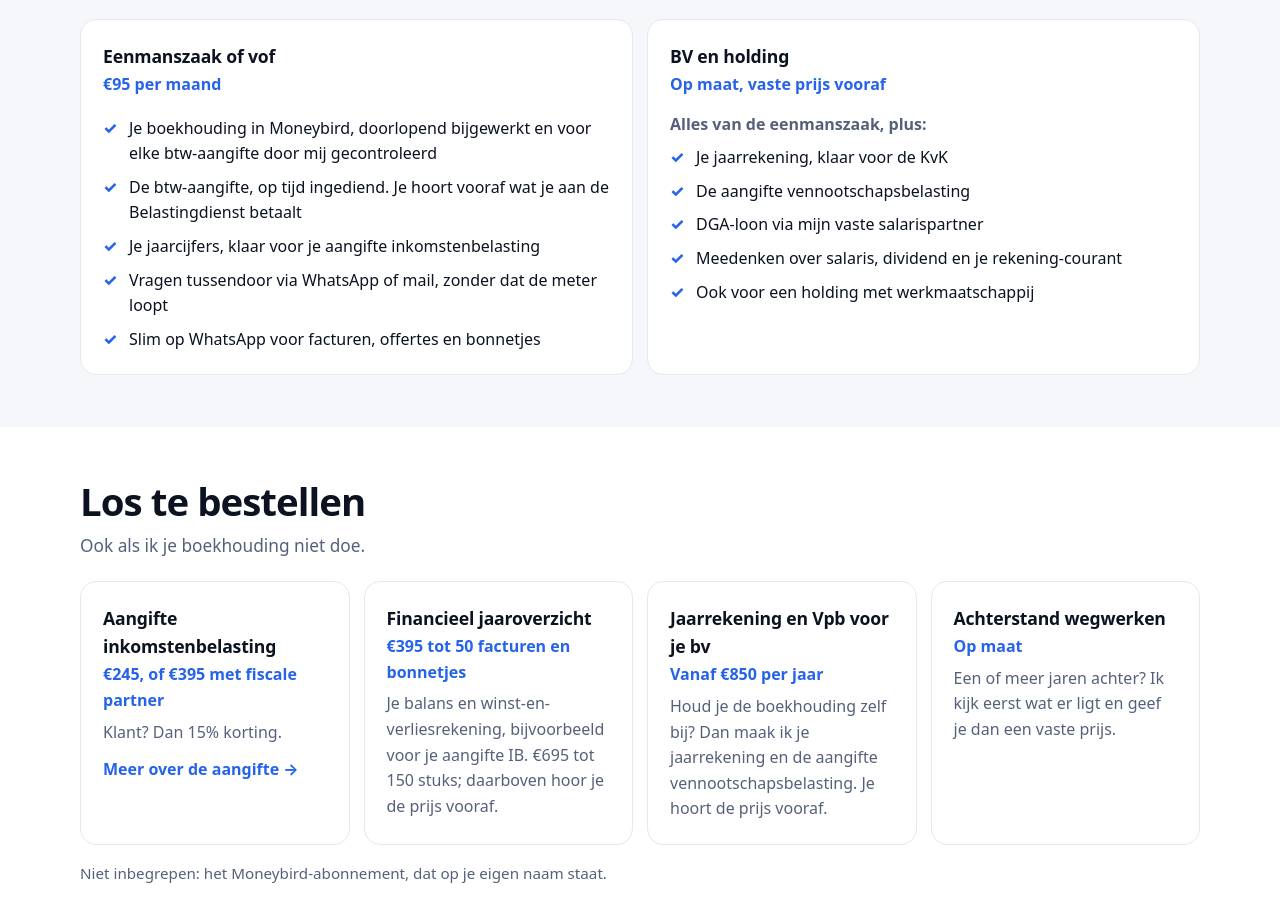
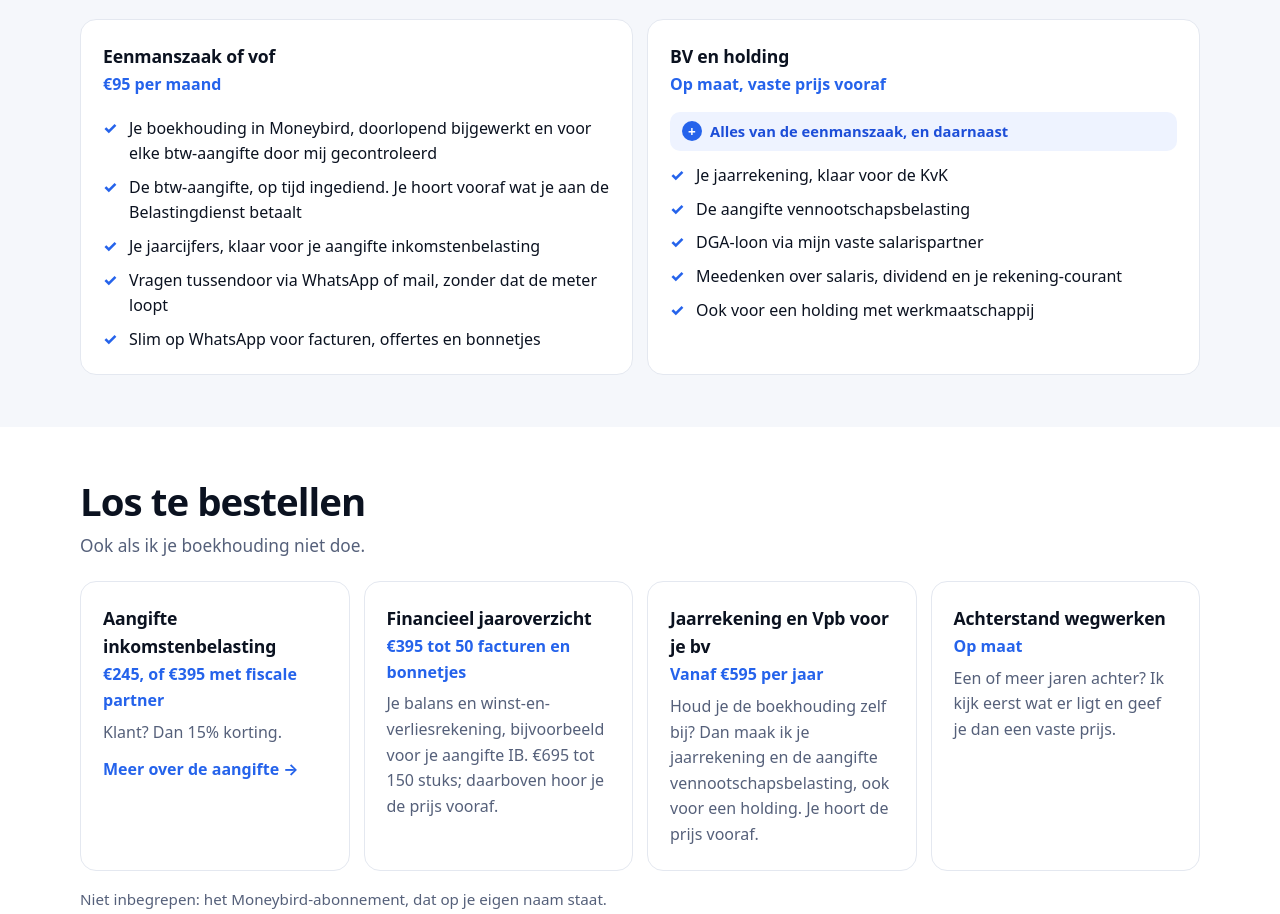
Before and after one commit to SlimGeregeldAdministratie/slim-geregeld-administratie, an Astro site in the folder nieuw/: page /tarieven in a window 1280 px wide. Shown: the part 1315-2229 px from the top of the page. Built offline with nearby package versions, Linux system fonts and the light colour scheme; Astro itself is replaced by a stand-in of ours.

Commit message:
Tarieven: jaarrekening vanaf €595, plus-label bv; over: tekst en LinkedIn-knop; contact zonder gekleurde rand
Co-Authored-By: Claude Opus 5.5 <noreply@anthropic.com>

```diff
--- a/nieuw/src/pages/contact.astro
+++ b/nieuw/src/pages/contact.astro
@@ -29,7 +29,7 @@ import Contactblok from '../components/Contactblok.astro';
 .c-kop{padding:20px 0 36px;background:linear-gradient(180deg,var(--blauw-t),#fff 75%)}
 .c-kop .sub{margin-top:12px}
 .kanalen{display:grid;gap:12px;margin-top:24px}
-.kanaal{--k:var(--blauw);--kt:var(--blauw-t);display:flex;align-items:center;gap:14px;padding:18px 20px;border-radius:var(--r);background:#fff;border:1px solid var(--lijn);border-left:4px solid var(--k);text-decoration:none;color:var(--tekst);transition:border-color .15s,box-shadow .15s}
+.kanaal{--k:var(--blauw);--kt:var(--blauw-t);display:flex;align-items:center;gap:14px;padding:18px 20px;border-radius:var(--r);background:#fff;border:1px solid var(--lijn);text-decoration:none;color:var(--tekst);transition:border-color .15s,box-shadow .15s}
 .kanaal:hover{border-color:var(--k);box-shadow:0 8px 24px color-mix(in srgb,var(--k) 14%,transparent)}
 .kanaal b{display:block;color:var(--k);font-size:1.05rem}
 .kanaal .ic{width:44px;height:44px;border-radius:12px;display:grid;place-items:center;background:var(--kt);font-size:1.3rem;flex:none}
--- a/nieuw/src/pages/tarieven.astro
+++ b/nieuw/src/pages/tarieven.astro
@@ -51,7 +51,7 @@ const faq: [string, string][] = [
         </div>
         <div class="blok">
           <h3>BV en holding</h3><p class="pr">Op maat, vaste prijs vooraf</p>
-          <p class="plus">Alles van de eenmanszaak, plus:</p>
+          <p class="plus"><span aria-hidden="true">+</span>Alles van de eenmanszaak, en daarnaast</p>
           <ul class="vinkjes">
             <li>Je jaarrekening, klaar voor de KvK</li>
             <li>De aangifte vennootschapsbelasting</li>
@@ -71,7 +71,7 @@ const faq: [string, string][] = [
       <div class="los">
         <div class="blok"><h3>Aangifte inkomstenbelasting</h3><p class="pr">€245, of €395 met fiscale partner</p><p>Klant? Dan 15% korting.</p><a class="meer" href="/aangifte-inkomstenbelasting">Meer over de aangifte →</a></div>
         <div class="blok"><h3>Financieel jaaroverzicht</h3><p class="pr">€395 tot 50 facturen en bonnetjes</p><p>Je balans en winst-en-verliesrekening, bijvoorbeeld voor je aangifte IB. €695 tot 150 stuks; daarboven hoor je de prijs vooraf.</p></div>
-        <div class="blok"><h3>Jaarrekening en Vpb voor je bv</h3><p class="pr">Vanaf €850 per jaar</p><p>Houd je de boekhouding zelf bij? Dan maak ik je jaarrekening en de aangifte vennootschapsbelasting. Je hoort de prijs vooraf.</p></div>
+        <div class="blok"><h3>Jaarrekening en Vpb voor je bv</h3><p class="pr">Vanaf €595 per jaar</p><p>Houd je de boekhouding zelf bij? Dan maak ik je jaarrekening en de aangifte vennootschapsbelasting, ook voor een holding. Je hoort de prijs vooraf.</p></div>
         <div class="blok"><h3>Achterstand wegwerken</h3><p class="pr">Op maat</p><p>Een of meer jaren achter? Ik kijk eerst wat er ligt en geef je dan een vaste prijs.</p></div>
       </div>
       <p class="noot">Niet inbegrepen: het Moneybird-abonnement, dat op je eigen naam staat.</p>
@@ -93,8 +93,9 @@ const faq: [string, string][] = [
 .inhoud,.los{display:grid;gap:14px;margin-top:22px}
 .pr{color:var(--blauw);font-weight:700;margin-top:2px}
 .inhoud .vinkjes{margin-bottom:0}
-.plus{margin-top:14px;font-weight:650}
-.plus + .vinkjes{margin-top:8px}
+.plus{display:flex;align-items:center;gap:8px;margin-top:14px;padding:8px 12px;border-radius:10px;background:var(--blauw-t);color:var(--blauw-d);font-weight:650;font-size:.92rem}
+.plus span{display:grid;place-items:center;width:20px;height:20px;border-radius:50%;background:var(--blauw);color:#fff;font-weight:800;font-size:.85rem;flex:none}
+.plus + .vinkjes{margin-top:12px}
 .los .blok p:not(.pr){margin-top:6px}
 @media (min-width:760px){.inhoud{grid-template-columns:1fr 1fr}.los{grid-template-columns:repeat(2,1fr)}}
 @media (min-width:1100px){.los{grid-template-columns:repeat(4,1fr)}}
```
Also changed, not shown: nieuw/src/pages/over.astro (+5 -3 lines).
